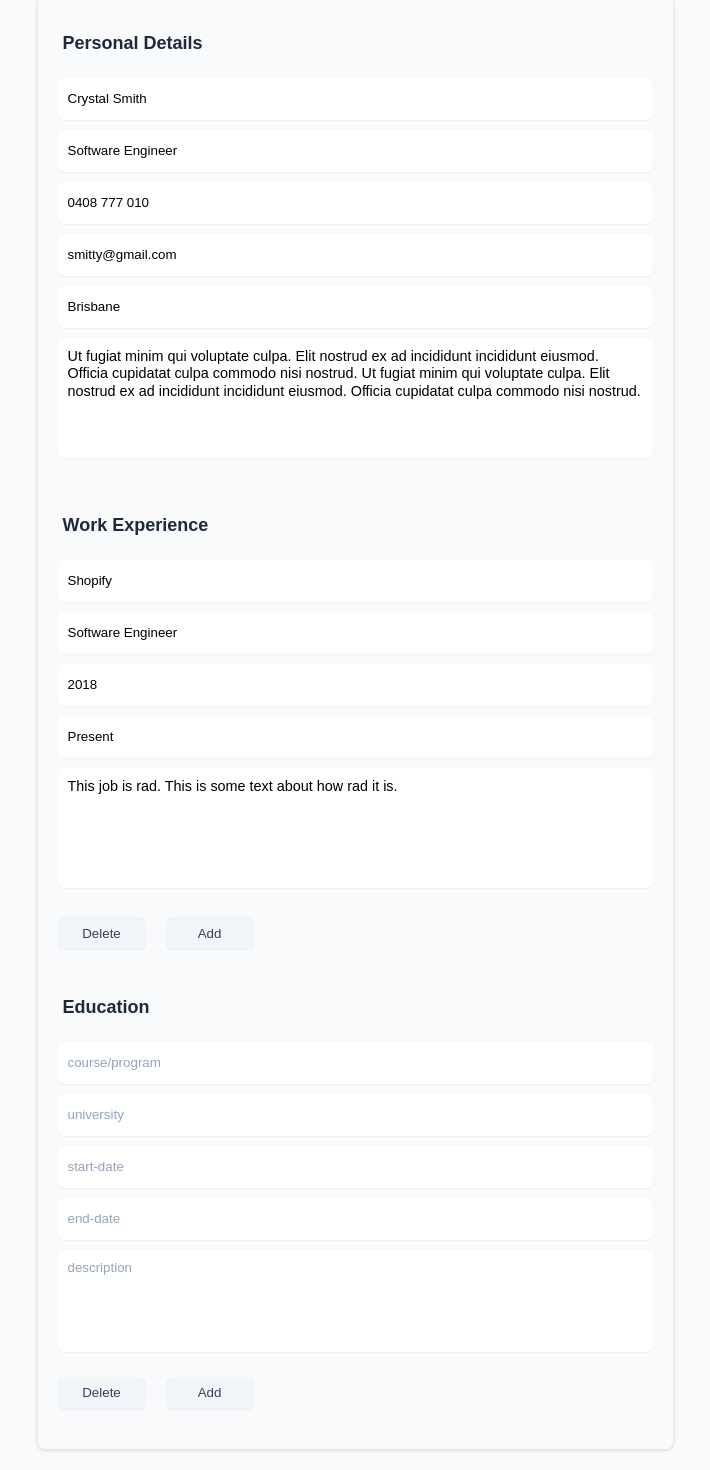
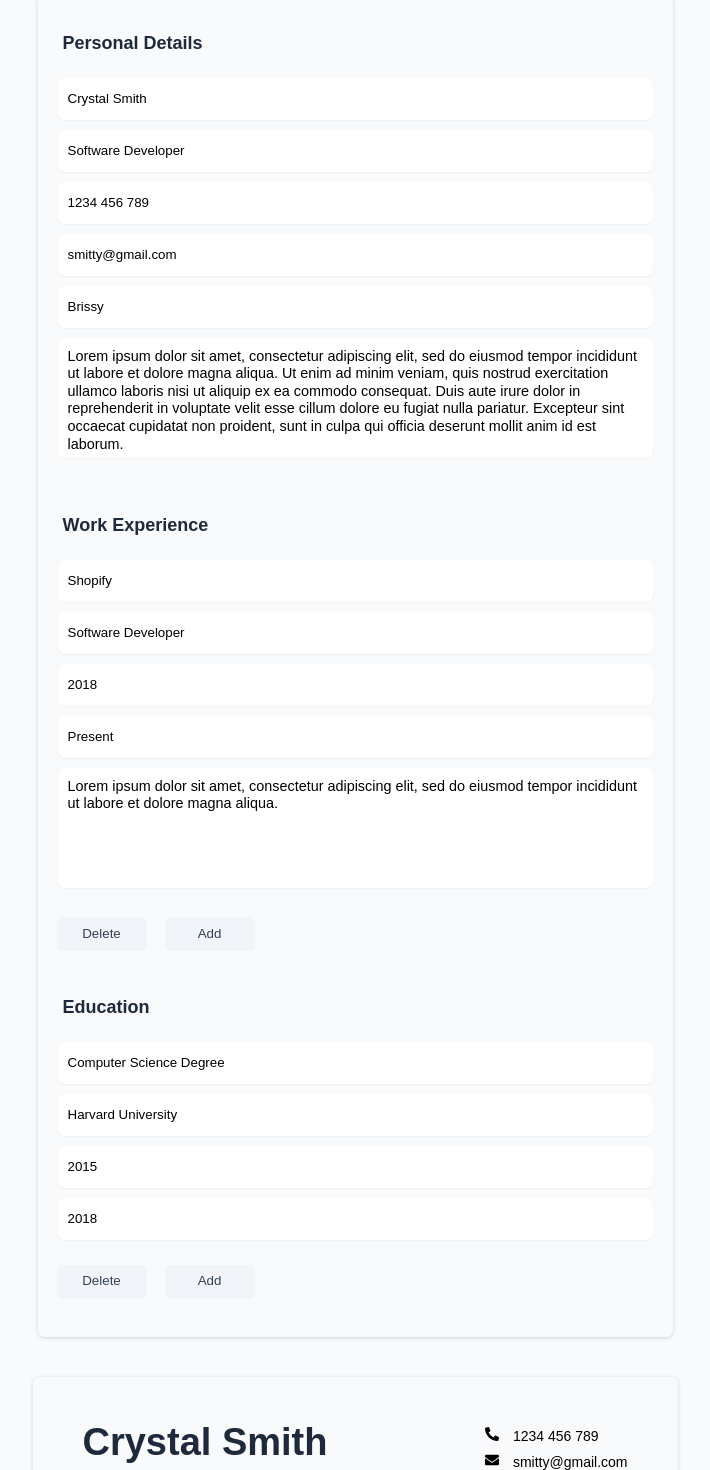
Before and after one commit to pcoch/React-CV-, a React (Create React App) app: page / in a window 1280 px wide. Shown: the part 55-1525 px from the top of the page, without its empty margins (285-995 px from the left). Built offline with nearby package versions, Linux system fonts and the light colour scheme.

Commit message:
Working Inputs and Outputs with refactored state
State is now handled in objects for personal, work, education

```diff
--- a/src/App.js
+++ b/src/App.js
@@ -7,115 +7,66 @@ import "./Styles/Input.css";
 
 function App() {
   //state for personal details list
-  //state for name
-  const [PersonName, setName] = useState("Crystal Smith");
-  const UpdateName = (e) => {
-    setName(e.target.value);
+  const [personalForm, setPersonalForm] = useState({
+    name: "Crystal Smith",
+    title: "Software Developer",
+    phone: "1234 456 789",
+    email: "smitty@gmail.com",
+    location: "Brissy",
+    description:
+      "Lorem ipsum dolor sit amet, consectetur adipiscing elit, sed do eiusmod tempor incididunt ut labore et dolore magna aliqua. Ut enim ad minim veniam, quis nostrud exercitation ullamco laboris nisi ut aliquip ex ea commodo consequat. Duis aute irure dolor in reprehenderit in voluptate velit esse cillum dolore eu fugiat nulla pariatur. Excepteur sint occaecat cupidatat non proident, sunt in culpa qui officia deserunt mollit anim id est laborum.",
+  });
+
+  const handlePersonalChange = (e) => {
+    const { name, value } = e.target;
+    console.log(name, value);
+    setPersonalForm({ ...personalForm, [name]: value });
   };
 
-  //state for title
-  const [JobTitle, setTitle] = useState("Software Engineer");
-  const UpdateTitle = (e) => {
-    setTitle(e.target.value);
+  // state for work experience
+  const [workForm, setWorkForm] = useState({
+    company: "Shopify",
+    position: "Software Developer",
+    startdate: "2018",
+    enddate: "Present",
+    description:
+      "Lorem ipsum dolor sit amet, consectetur adipiscing elit, sed do eiusmod tempor incididunt ut labore et dolore magna aliqua.",
+  });
+
+  const handleWorkChange = (e) => {
+    const { name, value } = e.target;
+    console.log(name, value);
+    setWorkForm({ ...workForm, [name]: value });
   };
 
-  //state for phone
-  const [Phone, setPhone] = useState("0408 777 010");
-  const UpdatePhone = (e) => {
-    setPhone(e.target.value);
-  };
+  //state for education
+  const [educationForm, setEducationForm] = useState({
+    course: "Computer Science Degree",
+    university: "Harvard University",
+    startdate: "2015",
+    enddate: "2018",
+  });
 
-  //state for email
-  const [Email, setEmail] = useState("smitty@gmail.com");
-  const UpdateEmail = (e) => {
-    setEmail(e.target.value);
-  };
-
-  //state for location
-  const [Location, setLocation] = useState("Brisbane");
-  const UpdateLocation = (e) => {
-    setLocation(e.target.value);
-  };
-
-  //state for description
-  const [Description, setDescription] = useState(
-    "Ut fugiat minim qui voluptate culpa. Elit nostrud ex ad incididunt incididunt eiusmod. Officia cupidatat culpa commodo nisi nostrud. Ut fugiat minim qui voluptate culpa. Elit nostrud ex ad incididunt incididunt eiusmod. Officia cupidatat culpa commodo nisi nostrud."
-  );
-  const UpdateDescription = (e) => {
-    setDescription(e.target.value);
-  };
-
-  //state for work experience list
-  //state for company
-  const [Company, setCompany] = useState("Shopify");
-  const UpdateCompany = (e) => {
-    setCompany(e.target.value);
-  };
-
-  //state for position
-  const [Position, setPosition] = useState("Software Engineer");
-  const UpdatePosition = (e) => {
-    setPosition(e.target.value);
-  };
-
-  //state for start date
-  const [StartDate, setStartDate] = useState("2018");
-  const UpdateStartDate = (e) => {
-    setStartDate(e.target.value);
-  };
-
-  //state for End date
-  const [EndDate, setEndDate] = useState("Present");
-  const UpdateEndDate = (e) => {
-    setEndDate(e.target.value);
-  };
-
-  //state for End date
-  const [JobDescription, setJobDescription] = useState(
-    "This job is rad. This is some text about how rad it is."
-  );
-  const UpdateJobDescription = (e) => {
-    setJobDescription(e.target.value);
+  const handleEducationChange = (e) => {
+    const { name, value } = e.target;
+    console.log(name, value);
+    setEducationForm({ ...educationForm, [name]: value });
   };
 
   return (
     <div className="App">
       <InputContainer
-        UpdateName={UpdateName}
-        PersonName={PersonName}
-        UpdateTitle={UpdateTitle}
-        JobTitle={JobTitle}
-        UpdatePhone={UpdatePhone}
-        Phone={Phone}
-        UpdateEmail={UpdateEmail}
-        Email={Email}
-        UpdateLocation={UpdateLocation}
-        Location={Location}
-        UpdateDescription={UpdateDescription}
-        Description={Description}
-        UpdateCompany={UpdateCompany}
-        Company={Company}
-        UpdatePosition={UpdatePosition}
-        Position={Position}
-        UpdateStartDate={UpdateStartDate}
-        StartDate={StartDate}
-        UpdateEndDate={UpdateEndDate}
-        EndDate={EndDate}
-        UpdateJobDescription={UpdateJobDescription}
-        JobDescription={JobDescription}
+        handlePersonalChange={handlePersonalChange}
+        personalForm={personalForm}
+        handleWorkChange={handleWorkChange}
+        workForm={workForm}
+        handleEducationChange={handleEducationChange}
+        educationForm={educationForm}
       />
       <OutputContainer
-        PersonName={PersonName}
-        JobTitle={JobTitle}
-        Phone={Phone}
-        Email={Email}
-        Location={Location}
-        Description={Description}
-        Company={Company}
-        Position={Position}
-        StartDate={StartDate}
-        EndDate={EndDate}
-        JobDescription={JobDescription}
+        personalForm={personalForm}
+        workForm={workForm}
+        educationForm={educationForm}
       />
     </div>
   );
--- a/src/Components/InputContainer.js
+++ b/src/Components/InputContainer.js
@@ -7,33 +7,18 @@ export default function InputContainer(props) {
   return (
     <div className="InputContainer">
       <InputPersonalDetails
-        UpdateName={props.UpdateName}
-        PersonName={props.PersonName}
-        UpdateTitle={props.UpdateTitle}
-        JobTitle={props.JobTitle}
-        UpdatePhone={props.UpdatePhone}
-        Phone={props.Phone}
-        UpdateEmail={props.UpdateEmail}
-        Email={props.Email}
-        UpdateLocation={props.UpdateLocation}
-        Location={props.Location}
-        UpdateDescription={props.UpdateDescription}
-        Description={props.Description}
+        handlePersonalChange={props.handlePersonalChange}
+        personalForm={props.personalForm}
       />
       <InputWorkExperience
-        UpdateCompany={props.UpdateCompany}
-        Company={props.Company}
-        UpdatePosition={props.UpdatePosition}
-        Position={props.Position}
-        UpdateStartDate={props.UpdateStartDate}
-        StartDate={props.StartDate}
-        UpdateEndDate={props.UpdateEndDate}
-        EndDate={props.EndDate}
-        UpdateJobDescription={props.UpdateJobDescription}
-        JobDescription={props.JobDescription}
+        handleWorkChange={props.handleWorkChange}
+        workForm={props.workForm}
       />
 
-      <InputEducation />
+      <InputEducation
+        handleEducationChange={props.handleEducationChange}
+        educationForm={props.educationForm}
+      />
     </div>
   );
 }
--- a/src/Components/InputEducation.js
+++ b/src/Components/InputEducation.js
@@ -1,6 +1,6 @@
 import React from "react";
 
-export default function InputEducation() {
+export default function InputEducation(props) {
   return (
     <div>
       <h2>Education</h2>
@@ -8,46 +8,45 @@ export default function InputEducation() {
         <section className="form">
           <label htmlFor="input-course">
             <input
+              onChange={props.handleEducationChange}
               type="text"
               id="input-course"
               name="course"
               placeholder="course/program"
+              value={props.educationForm.course}
             ></input>
           </label>
 
           <label htmlFor="input-university">
             <input
+              onChange={props.handleEducationChange}
               type="text"
               id="input-university"
               name="university"
               placeholder="university"
+              value={props.educationForm.university}
             ></input>
           </label>
 
           <label htmlFor="input-start-date">
             <input
+              onChange={props.handleEducationChange}
               type="text"
               id="input-start-date"
-              name="start-date"
+              name="startdate"
               placeholder="start-date"
+              value={props.educationForm.startdate}
             ></input>
           </label>
 
           <label htmlFor="input-end-date">
             <input
+              onChange={props.handleEducationChange}
               type="text"
               id="input-end-date"
-              name="end-date"
+              name="enddate"
               placeholder="end-date"
-            ></input>
-          </label>
-
-          <label htmlFor="input-description">
-            <input
-              type="text"
-              id="input-description"
-              name="description"
-              placeholder="description"
+              value={props.educationForm.enddate}
             ></input>
           </label>
           <div className="button-container">
--- a/src/Components/InputPersonalDetails.js
+++ b/src/Components/InputPersonalDetails.js
@@ -1,7 +1,6 @@
 import React from "react";
 
 export default function InputPersonalDetails(props) {
-  console.log(props);
   return (
     <div>
       <h2 className="first-title">Personal Details</h2>
@@ -9,67 +8,67 @@ export default function InputPersonalDetails(props) {
         <section className="form">
           <label htmlFor="input-name">
             <input
-              onChange={props.UpdateName}
+              onChange={props.handlePersonalChange}
               type="text"
               id="input-name"
               name="name"
               placeholder="name"
-              value={props.PersonName}
+              value={props.personalForm.name}
             ></input>
           </label>
 
           <label htmlFor="input-title">
             <input
-              onChange={props.UpdateTitle}
+              onChange={props.handlePersonalChange}
               type="text"
               id="input-title"
               name="title"
               placeholder="title"
-              value={props.JobTitle}
+              value={props.personalForm.title}
             ></input>
           </label>
 
           <label htmlFor="input-phone">
             <input
-              onChange={props.UpdatePhone}
+              onChange={props.handlePersonalChange}
               type="tel"
               id="input-phone"
               name="phone"
               placeholder="phone"
-              value={props.Phone}
+              value={props.personalForm.phone}
             ></input>
           </label>
 
           <label htmlFor="input-email">
             <input
-              onChange={props.UpdateEmail}
+              onChange={props.handlePersonalChange}
               type="text"
               id="input-email"
               name="email"
               placeholder="email"
-              value={props.Email}
+              value={props.personalForm.email}
             ></input>
           </label>
 
           <label htmlFor="input-location">
             <input
-              onChange={props.UpdateLocation}
+              onChange={props.handlePersonalChange}
               type="text"
               id="input-location"
               name="location"
               placeholder="location"
-              value={props.Location}
+              value={props.personalForm.location}
             ></input>
           </label>
 
           <label htmlFor="input-description">
             <textarea
-              onChange={props.UpdateDescription}
+              onChange={props.handlePersonalChange}
               type="text"
               id="input-description"
               name="description"
               placeholder="description"
-              value={props.Description}
+              value={props.personalForm.description}
             ></textarea>
           </label>
         </section>
--- a/src/Components/InputWorkExperience.js
+++ b/src/Components/InputWorkExperience.js
@@ -1,12 +1,6 @@
 import React from "react";
 
 export default function InputWorkExperience(props) {
-  // const addForm = () => {};
-
-  // const deleteForm = () => {
-  //   //only delete 2nd form, can't delete first
-  // };
-
   return (
     <div>
       <h2>Work Experience</h2>
@@ -14,56 +8,56 @@ export default function InputWorkExperience(props) {
         <section className="form">
           <label htmlFor="input-company">
             <input
-              onChange={props.UpdateCompany}
+              onChange={props.handleWorkChange}
               type="text"
               id="input-company"
               name="company"
               placeholder="company"
-              value={props.Company}
+              value={props.workForm.company}
             ></input>
           </label>
 
           <label htmlFor="input-position">
             <input
-              onChange={props.UpdatePosition}
+              onChange={props.handleWorkChange}
               type="text"
               id="input-position"
               name="position"
               placeholder="position"
-              value={props.Position}
+              value={props.workForm.position}
             ></input>
           </label>
 
           <label htmlFor="input-start-date">
             <input
-              onChange={props.UpdateStartDate}
+              onChange={props.handleWorkChange}
               type="text"
               id="input-start-date"
-              name="start-date"
+              name="startdate"
               placeholder="start-date"
-              value={props.StartDate}
+              value={props.workForm.startdate}
             ></input>
           </label>
 
           <label htmlFor="input-end-date">
             <input
-              onChange={props.UpdateEndDate}
+              onChange={props.handleWorkChange}
               type="text"
               id="input-end-date"
-              name="end-date"
+              name="enddate"
               placeholder="end-date"
-              value={props.EndDate}
+              value={props.workForm.enddate}
             ></input>
           </label>
 
           <label htmlFor="input-description">
             <textarea
-              onChange={props.UpdateJobDescription}
+              onChange={props.handleWorkChange}
               type="text"
               id="input-description"
               name="description"
               placeholder="description"
-              value={props.JobDescription}
+              value={props.workForm.description}
             ></textarea>
           </label>
           <div className="button-container">
--- a/src/Components/OutputContainer.js
+++ b/src/Components/OutputContainer.js
@@ -7,22 +7,10 @@ import OutputEducation from "./OutputEducation";
 export default function OutputContainer(props) {
   return (
     <div className="OutputContainer">
-      <OutputHeader
-        PersonName={props.PersonName}
-        JobTitle={props.JobTitle}
-        Phone={props.Phone}
-        Email={props.Email}
-        Location={props.Location}
-      />
-      <OutputDescription Description={props.Description} />
-      <OutputWorkExperience
-        Company={props.Company}
-        Position={props.Position}
-        StartDate={props.StartDate}
-        EndDate={props.EndDate}
-        JobDescription={props.JobDescription}
-      />
-      <OutputEducation />
+      <OutputHeader personalForm={props.personalForm} />
+      <OutputDescription personalForm={props.personalForm} />
+      <OutputWorkExperience workForm={props.workForm} />
+      <OutputEducation educationForm={props.educationForm} />
     </div>
   );
 }
--- a/src/Components/OutputDescription.js
+++ b/src/Components/OutputDescription.js
@@ -1,5 +1,5 @@
 import React from "react";
 
 export default function OutputDescription(props) {
-  return <div>{props.Description}</div>;
+  return <div>{props.personalForm.description}</div>;
 }
```
Also changed, not shown: src/Components/OutputEducation.js (+6 -4 lines), src/Components/OutputHeader.js (+5 -6 lines), src/Components/OutputWorkExperience.js (+4 -4 lines).
